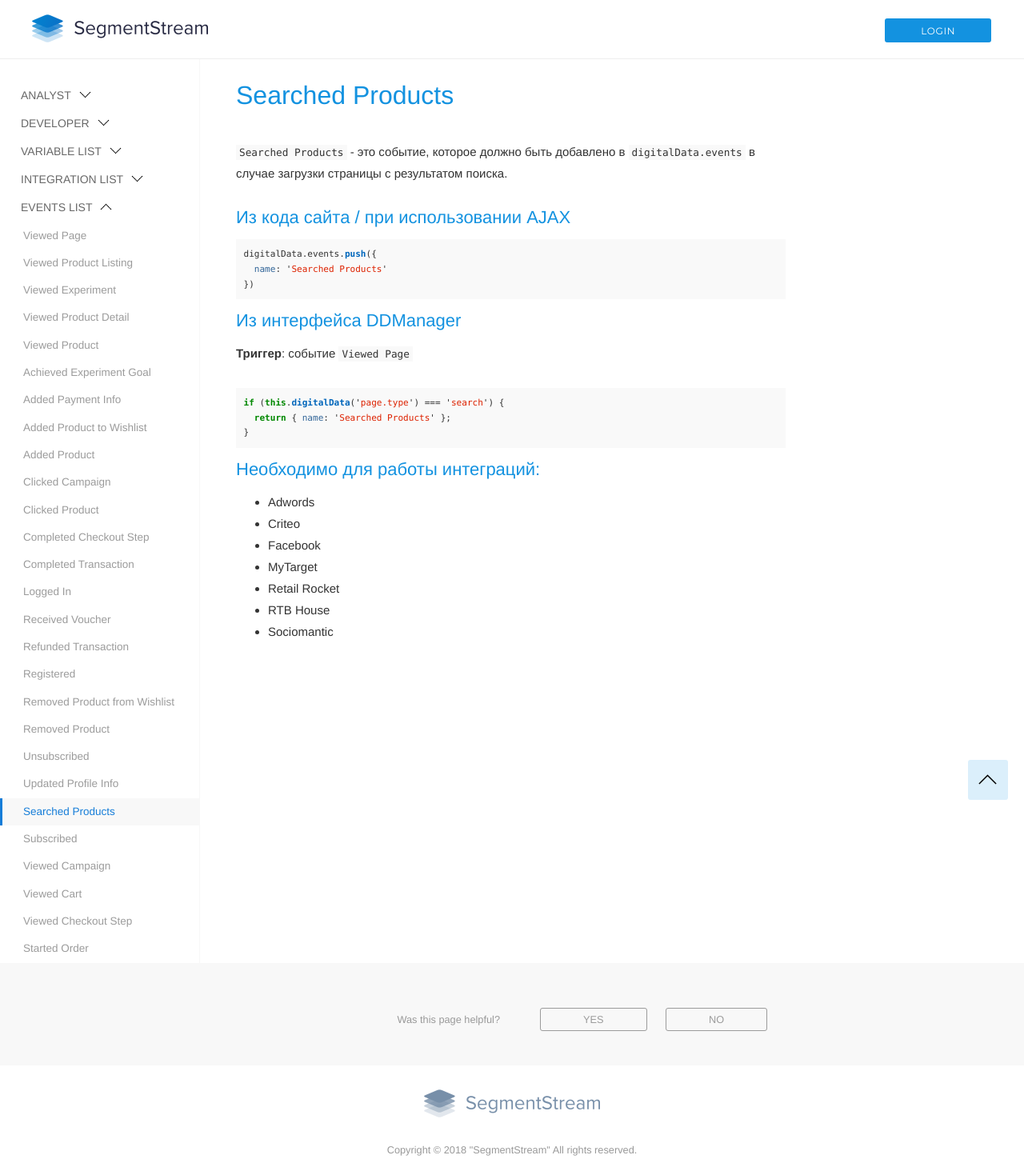
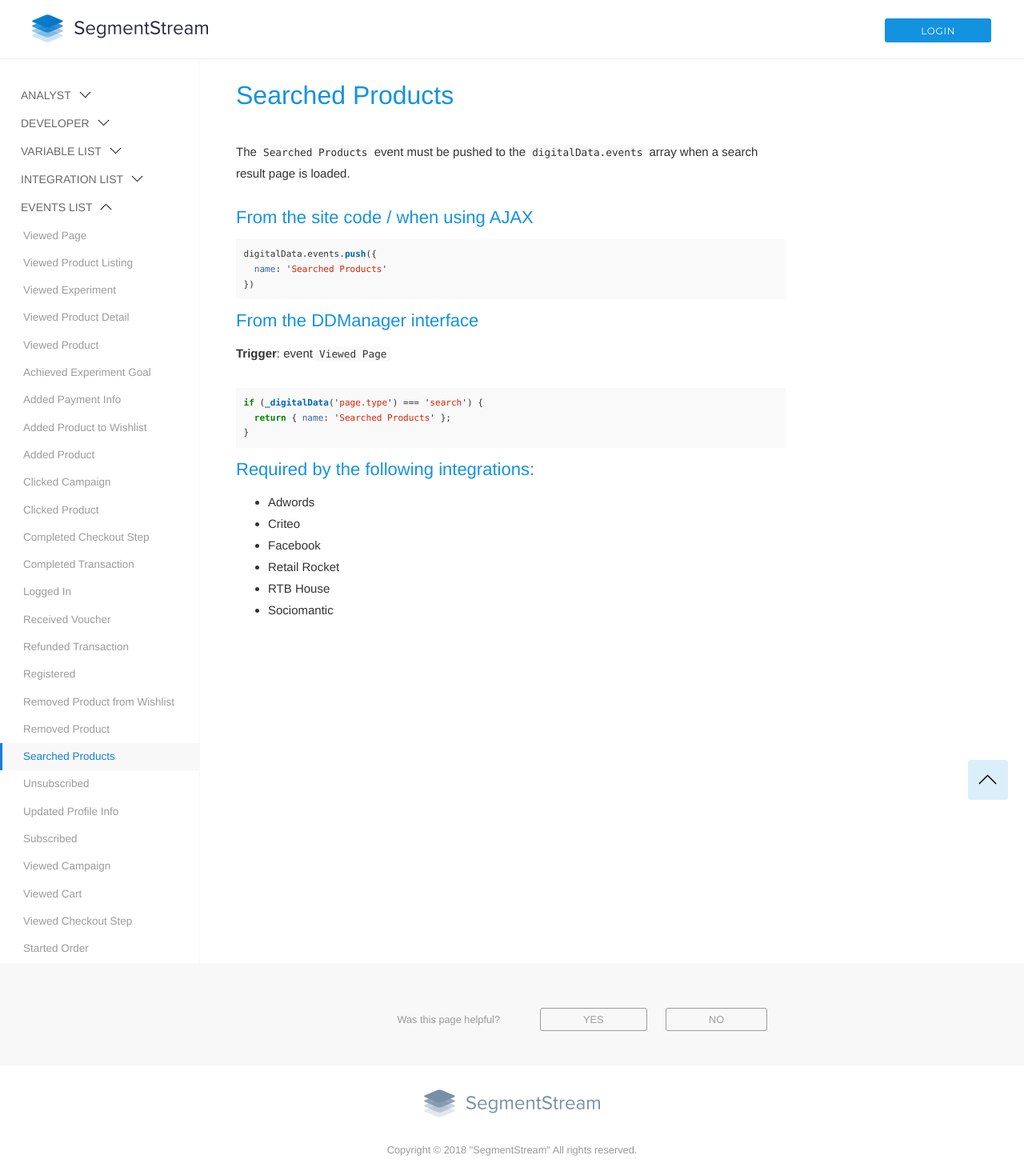
Before and after one commit to segmentstream-com/segmentstream-com.github.io, a Jekyll site: the page built from _docs/events/searched-products.md, in a window 1280 px wide. Shown: the whole page at 80% size. Built offline with Jekyll 4.4.1, drawn with Linux system fonts in a browser that asks for light colours; nearby versions of some CDN libraries.

Commit message:
searched

````diff
--- a/_docs/events/searched-products.md
+++ b/_docs/events/searched-products.md
@@ -2,12 +2,11 @@
 layout: page
 section: events
 title: "Searched Products"
-date: 2017-08-16 12:00:00
 order: 2
 ---
-`Searched Products` - это событие, которое должно быть добавлено в `digitalData.events` в случае загрузки страницы с результатом поиска.
+The `Searched Products` event must be pushed to the `digitalData.events` array when a search result page is loaded.
 
-#### Из кода сайта / при использовании AJAX
+#### From the site code / when using AJAX
 ```javascript
 digitalData.events.push({
   name: 'Searched Products'
@@ -15,19 +14,18 @@
 ```
 
 
-#### Из интерфейса DDManager
-**Триггер**: событие `Viewed Page`
+#### From the DDManager interface
+**Trigger**: event `Viewed Page`
 ```javascript
-if (this.digitalData('page.type') === 'search') {
+if (_digitalData('page.type') === 'search') {
   return { name: 'Searched Products' };
 }
 ```
 
-#### Необходимо для работы интеграций:
+#### Required by the following integrations:
 * Adwords
 * Criteo
 * Facebook
-* MyTarget
 * Retail Rocket
 * RTB House
 * Sociomantic
````
Also changed, not shown: _docs/events/removed-product.md (+0 -1 lines).
